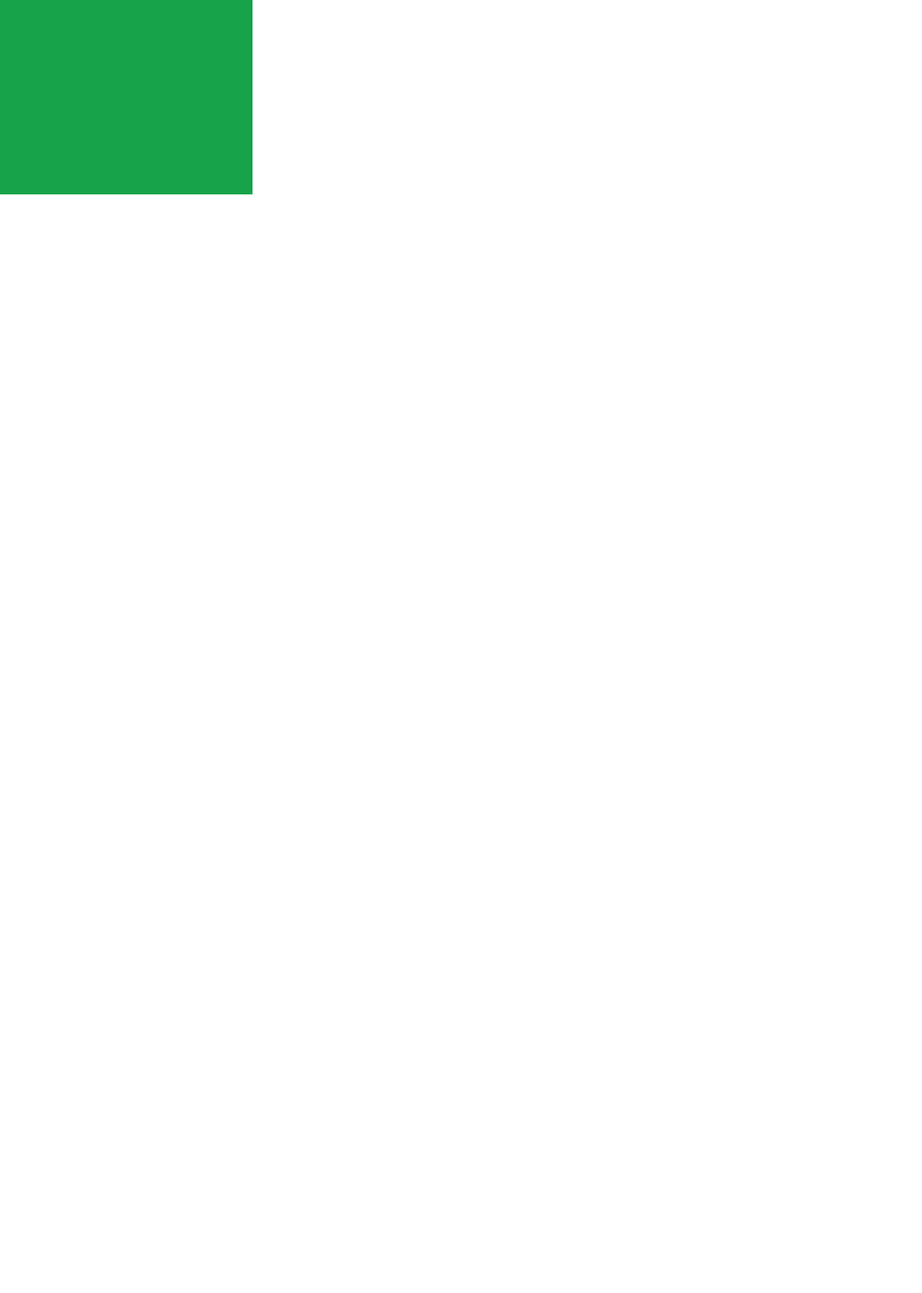
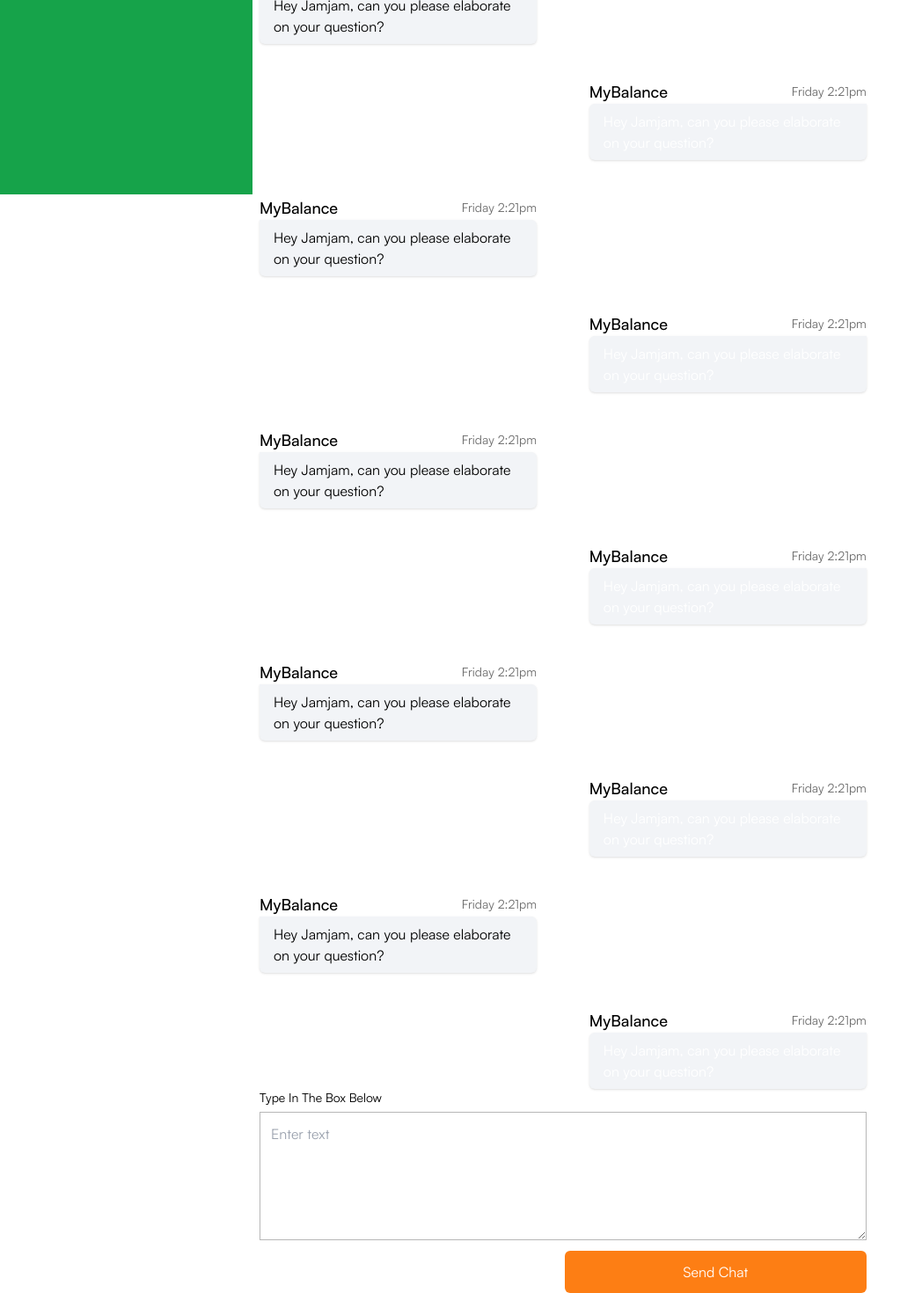
Before and after one commit to Orange-Invent-House-Ltd/mybalance, a React (Vite) app: page /buyer/customer-support in a window 1280 px wide. Shown: the part 579-2049 px from the top of the page at 88% size, without its empty margins (0-1048 px from the left). Before the commit the page ends 800 px from the top, so only its background shows below. Built offline with nearby package versions, Linux system fonts and the light colour scheme.

Commit message:
finish cs

```diff
--- a/src/components/reuseable/ChatBubble.tsx
+++ b/src/components/reuseable/ChatBubble.tsx
@@ -5,8 +5,12 @@ interface IChatBubble {
 }
 const ChatBubble:FC<IChatBubble> = ({user}) => {
   return (
-    <div className=" w-[315px]">
-      <div className="flex items-center justify-between">
+    <div
+      className={clsx("  block  w-[315px]", {
+        "ml-auto ": !user,
+      })}
+    >
+      <div className="flex  items-center justify-between">
         <p className="font-medium text-lg">MyBalance</p>
         <p className="text-[#6D6D6D] text-sm ">Friday 2:21pm</p>
       </div>
--- /dev/null
+++ b/src/components/reuseable/MultilineTextField.tsx
@@ -0,0 +1,39 @@
+import clsx from 'clsx';
+import React, { TextareaHTMLAttributes } from 'react'
+interface IMultilineTextField
+  extends TextareaHTMLAttributes<HTMLTextAreaElement> {
+  label: string;
+  error?: boolean;
+  helperText?:string
+}
+const MultilineTextField = (props: IMultilineTextField) => {
+  return (
+    <div className="w-full">
+      <p
+        className={clsx("text-sm mb-[6px] capitalize", {
+          "text-[#DA1E28]": props.error,
+        })}
+      >
+        {props.label}
+      </p>
+
+      <textarea
+        rows={5}
+        cols={60}
+        name="text"
+        placeholder="Enter text"
+        className="w-full p-3  focus-within:border-[#747373] border border-[#B7B7B7]"
+      ></textarea>
+
+      <p
+        className={clsx("text-sm mt-[6px]", {
+          "text-[#DA1E28]": props.error,
+        })}
+      >
+        {props.helperText}
+      </p>
+    </div>
+  );
+};
+
+export default MultilineTextField
--- a/src/components/reuseable/TextField.tsx
+++ b/src/components/reuseable/TextField.tsx
@@ -8,7 +8,7 @@ interface ITextField extends InputHTMLAttributes<HTMLInputElement> {
 }
 const TextField: React.FC<ITextField> = (props) => {
   return (
-    <div className="w-full" >
+    <div className="w-full">
       <p
         className={clsx("text-sm mb-[6px] capitalize", {
           "text-[#DA1E28]": props.error,
@@ -16,13 +16,26 @@ const TextField: React.FC<ITextField> = (props) => {
       >
         {props.label}
       </p>
+      {props.multiple ? (
+        <textarea
+          rows={5}
+          cols={60}
+          name="text"
+          placeholder="Enter text"
+          className="w-full  focus-within:border-[#747373] border border-[#B7B7B7]"
+        ></textarea>
+      ) : (
         <input
           {...props}
           className={clsx(
             "border border-[#B7B7B7] w-full rounded-md p-2 outline-none focus:border-[#747373] ",
-          { "border-[#DA1E28] focus:border-[#DA1E28]": props.error }
+            {
+              "border-[#DA1E28] focus:border-[#DA1E28]": props.error,
+            }
           )}
         />
+      )}
+
       <p
         className={clsx("text-sm mt-[6px]", {
           "text-[#DA1E28]": props.error,
--- a/src/pages/buyer/dashboard/CustomerSupport.tsx
+++ b/src/pages/buyer/dashboard/CustomerSupport.tsx
@@ -1,4 +1,6 @@
+import { Button } from "../../../components/reuseable/Button";
 import ChatBubble from "../../../components/reuseable/ChatBubble";
+import MultilineTextField from "../../../components/reuseable/MultilineTextField";
 
 const CustomerSupport = () => {
   return (
@@ -13,16 +15,32 @@ const CustomerSupport = () => {
         </p>
       </header>
       <div>
-        <h1 className="text-lg font-bold capitalize ">
+        <h1 className="text-lg font-bold capitalize mb-10 ">
           This is a chat between you and MyBalance
         </h1>
-        <div>
+        <div className="space-y-10 ">
           <ChatBubble user={true} />
           <ChatBubble user={false} />
+          <ChatBubble user={true} />
+          <ChatBubble user={false} />
+          <ChatBubble user={true} />
+          <ChatBubble user={false} />
+          <ChatBubble user={true} />
+          <ChatBubble user={false} />
+          <ChatBubble user={true} />
+          <ChatBubble user={false} />
+          <ChatBubble user={true} />
+          <ChatBubble user={false} />
+        </div>
+        <div>
+          <MultilineTextField label="Type in the box below" />
+          <div className="w-[343px] ml-auto">
+            <Button fullWidth>send chat</Button>
+          </div>
         </div>
       </div>
     </div>
   );
-}
+};
 
-export default CustomerSupport
+export default CustomerSupport;
--- a/src/pages/buyer/dashboard/DisputeResolution.tsx
+++ b/src/pages/buyer/dashboard/DisputeResolution.tsx
@@ -19,16 +19,15 @@ const DisputeResolution = () => {
           <TextField label="priority" />
         </div>
         <TextField label="Reason for filing your dispute" />
-        <TextField label=" Type in the box below" multiple minLength={50} />
-        <div className="flex justify-end" >
-          <div className="w-[350px]" >
-             <Button disabled fullWidth >
-          submit
-        </Button>
+
+        <TextField label=" Type in the box below" />
+        <div className="flex justify-end">
+          <div className="w-[350px]">
+            <Button disabled fullWidth>
+              submit
+            </Button>
           </div>
-
         </div>
-
       </form>
     </div>
   );
```
Lines whose indentation alone changed are shown as unchanged.
